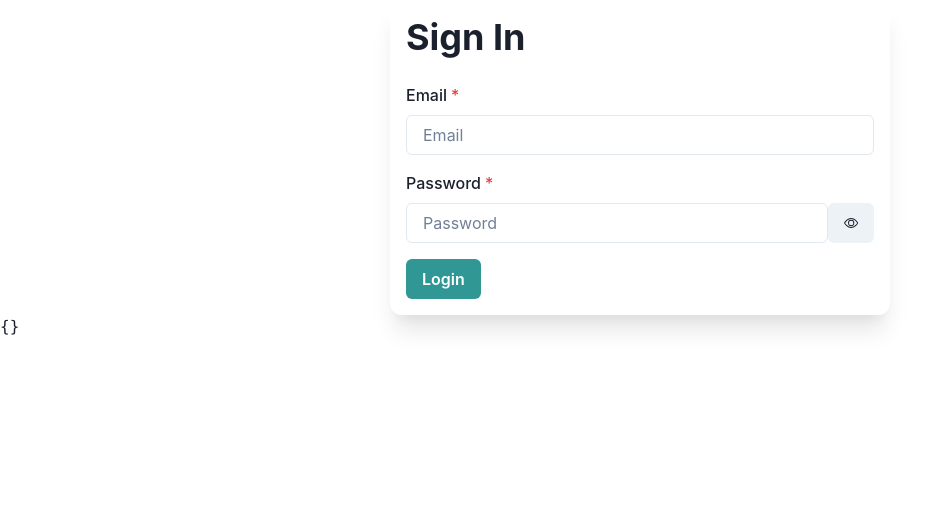
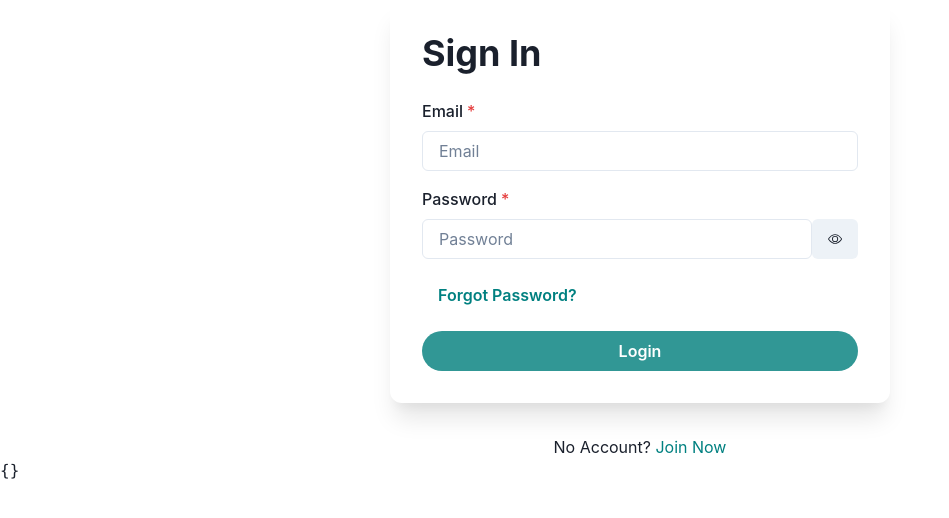
Before and after one commit to TheRiceCold/online-platform-for-professionals, a Next.js app: page /login in a window 1280 px wide. Shown: the top 518 px of the page, without its empty margins (0-949 px from the left). Built offline with nearby package versions, Linux system fonts and the light colour scheme.

Commit message:
Refactor Auth Layout
Added Components
- Navbar component
  - SearchInput
  - AuthButtons
- Form component

```diff
--- /dev/null
+++ b/components/Form.jsx
@@ -0,0 +1,85 @@
+import {
+  Flex,
+  FormErrorMessage,
+  FormLabel, FormControl,
+  Input, Button, Select,
+} from "@chakra-ui/react"
+import PasswordField from "./PasswordField"
+import {capitalize} from "@/utils/stringHelpers"
+
+const Form = props => {
+  const {
+    submitHandler, handleSubmit,
+    fields, buttonLabel, register,
+    formState: {errors, isSubmitting}} = props
+
+  return (
+    <form onSubmit={handleSubmit(submitHandler)}>
+      {fields.map(field => {
+        const {
+          id, type, label,
+          options, required} = field
+
+        const isPassword = (type === "password")
+        const isSelect = (type === "select")
+        const isEmail = (type === "email")
+
+        return (
+          <FormControl
+            key={id}
+            isRequired={required}
+            isInvalid={errors[id]}
+          >
+            <FormLabel mt={4} htmlFor={id}>
+              {label}
+            </FormLabel>
+            {isPassword ?
+              <PasswordField
+                id={id}
+                label={label}
+                register={register}
+              />
+              : isSelect ?
+                <Select {...register(id)}>
+                  {options?.map(item => (
+                    <option key={item} value={item}>
+                      {capitalize(item)}
+                    </option>
+                  ))}
+                </Select>
+                : <Input
+                    id={id}
+                    {...register(id)}
+                    placeholder={label}
+                    // DOM warnings
+                    autoComplete={isEmail ? "username" : "off"}
+                  />
+            }
+            <FormErrorMessage>
+              {errors[id]?.message}
+            </FormErrorMessage>
+          </FormControl>
+        )
+      })}
+      <Flex mt={4}>
+        <Button
+          bg="none"
+          color="teal"
+          borderRadius={60}
+        >Forgot Password?
+        </Button>
+      </Flex>
+        <Button
+          mt={4}
+          width="100%"
+          type="submit"
+          borderRadius={60}
+          colorScheme="teal"
+          isLoading={isSubmitting}
+          > {buttonLabel}
+        </Button>
+    </form>
+  )
+}
+
+export default Form
--- a/layouts/AuthLayout.jsx
+++ b/layouts/AuthLayout.jsx
@@ -1,90 +1,38 @@
-import {
-  Container,
-  Stack
-} from "@chakra-ui/layout"
-import {
-  Heading,
-  FormLabel, FormControl,
-  FormErrorMessage,
-  Input, InputGroup,
-  Button, Select,
-} from "@chakra-ui/react"
+import {Text, Heading, Link} from "@chakra-ui/react"
+import NextLink from "next/link"
 import {useForm} from "react-hook-form"
-import {capitalize} from "@/utils/stringHelpers"
-import PasswordField from "@/components/PasswordField"
+import {Container, Stack} from "@chakra-ui/layout"
+import Form from "@/components/Form"
 
-const AuthLayout = props => {
-  const {
-    heading, fields,
-    buttonLabel, submitHandler } = props
+const AuthLayout = ({heading, ...props}) => {
 
-  const {
-    register, handleSubmit,
-    watch, formState: { errors, isSubmitting }
-  } = useForm()
+  const {register, handleSubmit, watch, formState} = useForm()
 
   return (
   <>
-    <Container display="flex" justifyContent="center" alignItems="center">
-      <Stack width="500px" p="4" boxShadow="xl" borderRadius="xl">
+    <Container
+      display="flex"
+      justifyContent="center"
+      alignItems="center"
+      flexDir="column"
+      >
+      <Stack width="500px" p="8" boxShadow="xl" borderRadius="xl">
         <Heading>{heading}</Heading>
-        <form onSubmit={handleSubmit(submitHandler)}>
-          {fields.map(field => {
-            const {
-              id, type, label,
-              options, required} = field
-
-            const isPassword = (type === "password")
-            const isSelect = (type === "select")
-            const isEmail = (type === "email")
-
-            return (
-              <FormControl
-                key={id}
-                isRequired={required}
-                isInvalid={errors[id]}
-              >
-                <FormLabel mt={4} htmlFor={id}>
-                  {label}
-                </FormLabel>
-                {isPassword ?
-                  <PasswordField
-                    id={id}
-                    label={label}
-                    register={register}
-                  />
-                  : isSelect ?
-                    <Select {...register(id)}>
-                      {options?.map(item => (
-                        <option key={item} value={item}>
-                          {capitalize(item)}
-                        </option>
-                      ))}
-                    </Select>
-                    : <Input
-                        id={id}
-                        {...register(id)}
-                        placeholder={label}
-                        // DOM warnings
-                        autoComplete={isEmail ? "username" : "off"}
-                      />
-                }
-                <FormErrorMessage>
-                  {errors[id]?.message}
-                </FormErrorMessage>
-              </FormControl>
-            )
-          })}
-          <Button
-            mt={4}
-            type="submit"
-            colorScheme="teal"
-            isLoading={isSubmitting}
-            >
-            {buttonLabel}
-          </Button>
-        </form>
+        <Form
+          {...props}
+          register={register}
+          formState={formState}
+          handleSubmit={handleSubmit}
+        />
       </Stack>
+      <Text mt={8}>
+        No Account? {' '}
+        <NextLink href="signup">
+          <Link color="teal" href='#'>
+            Join Now
+          </Link>
+        </NextLink>
+      </Text>
     </Container>
     <pre>{JSON.stringify(watch(), null, 2)}</pre>
   </>
--- a/pages/index.js
+++ b/pages/index.js
@@ -1,4 +1,5 @@
 import Head from 'next/head'
+import Navbar from "@/components/navbar/Navbar"
 
 const Home = () => {
   return (
@@ -9,6 +10,7 @@ const Home = () => {
         <link rel="icon" href="/favicon.ico" />
       </Head>
       <main>
+        <Navbar/>
       </main>
     </div>
   )
```
Also changed, not shown: components/navbar/AuthButtons.jsx (added, +25 -0 lines), components/navbar/Navbar.jsx (added, +17 -0 lines), components/navbar/SearchInput.jsx (added, +21 -0 lines).
